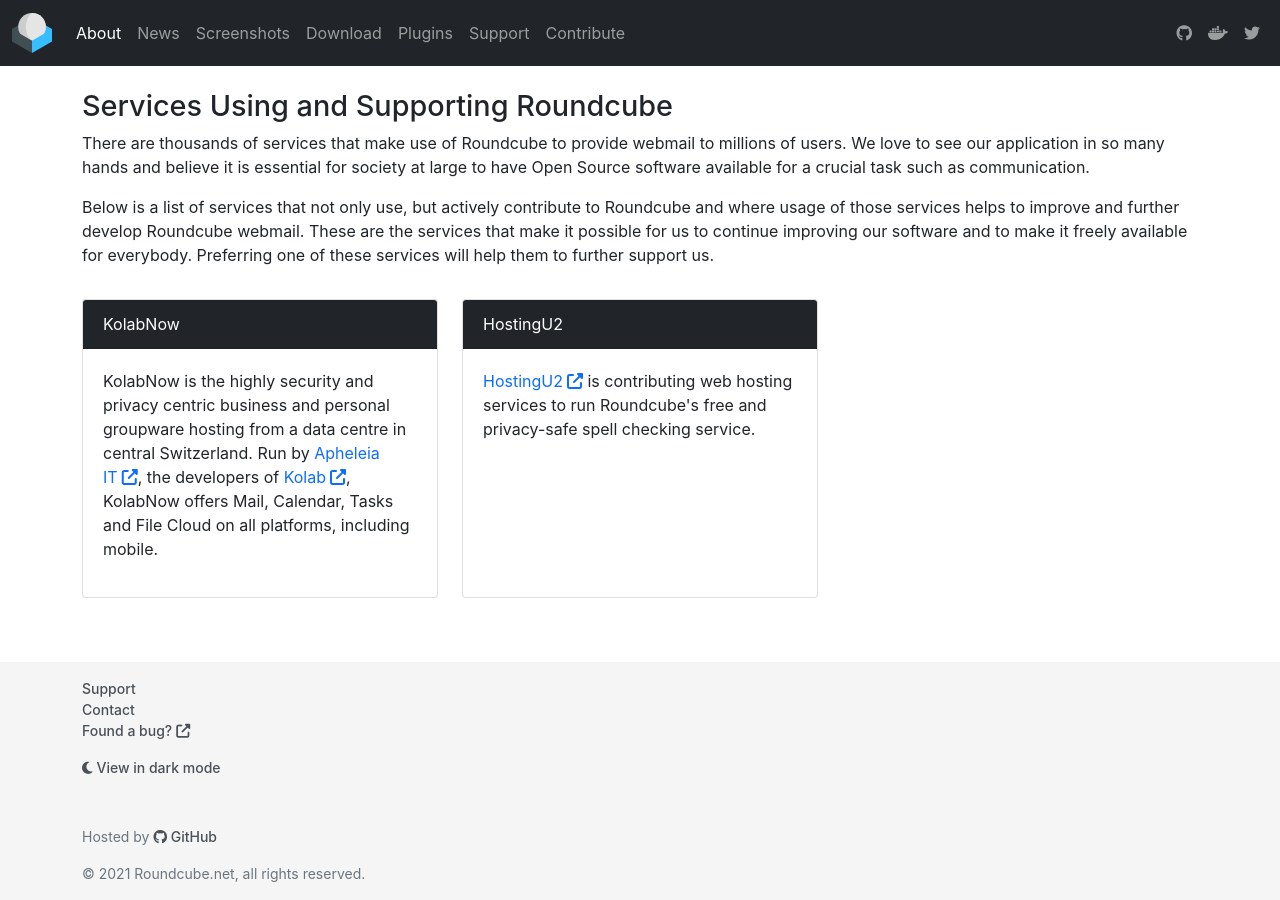
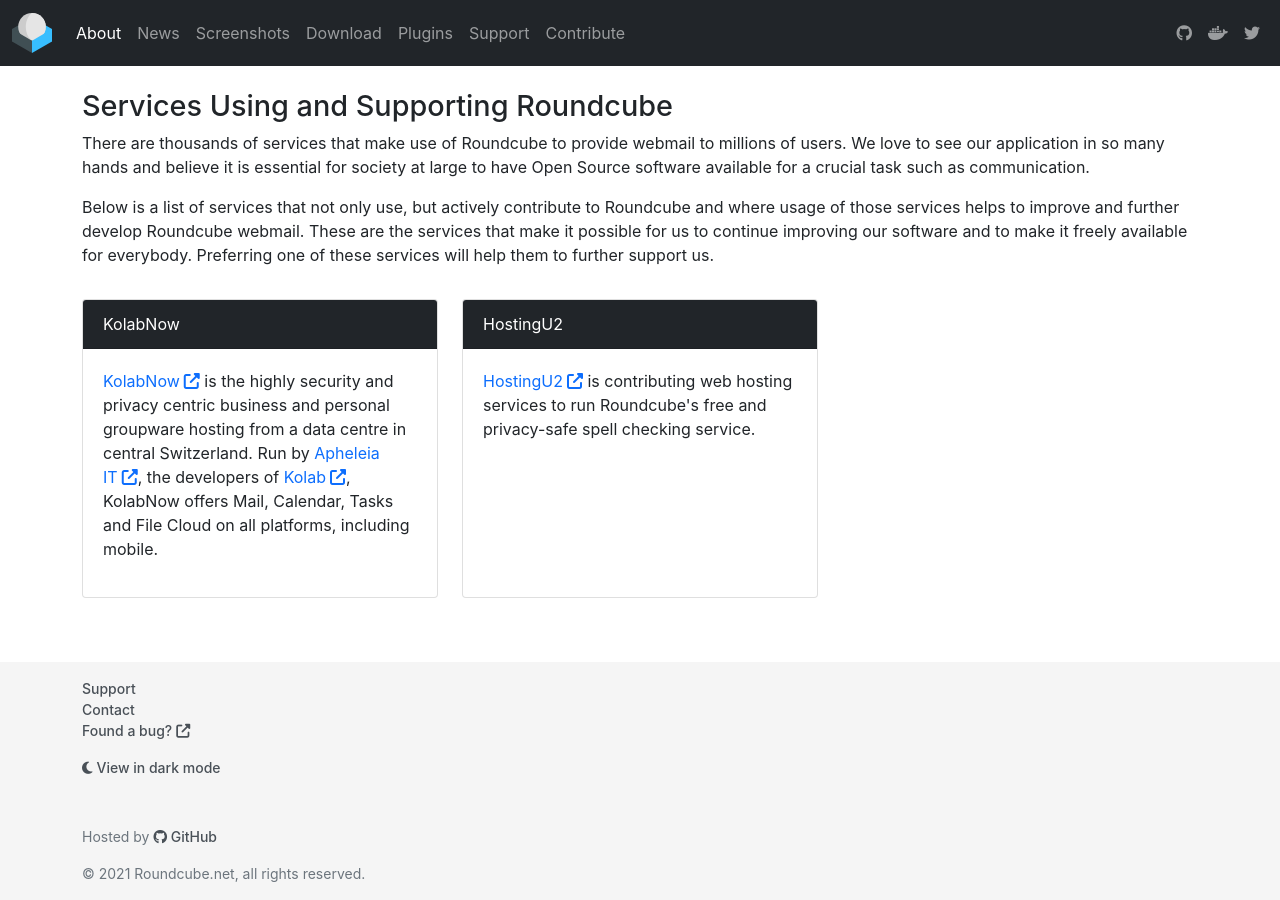
Before and after one commit to roundcube/roundcube.github.com, a Jekyll site: the page built from about/index.html, in a window 1280 px wide and 900 px high, scrolled down 1423 px. Built offline with Jekyll 4.4.1, drawn with Linux system fonts in a browser that asks for light colours; nearby versions of some CDN libraries; comment, search, counter and statistics services are not loaded.

Commit message:
Add link

```diff
--- a/about/index.html
+++ b/about/index.html
@@ -146,8 +146,9 @@
             </div>
             <div class="card-body">
                 <p>
-                    KolabNow is the highly security and privacy centric business and personal
-                    groupware hosting from a data centre in central Switzerland. Run by <a href="https://cycomm.ch/" class="rc-icon external-link" target="_blank">Apheleia IT</a>,
+                    <a href="https://kolabnow.com" class="rc-icon external-link" target="_blank">KolabNow</a>
+                    is the highly security and privacy centric business and personal groupware hosting from a data centre
+                    in central Switzerland. Run by <a href="https://cycomm.ch/" class="rc-icon external-link" target="_blank">Apheleia IT</a>,
                     the developers of <a href="https://kolab.org" class="rc-icon external-link" target="_blank">Kolab</a>,
                     KolabNow offers Mail, Calendar, Tasks and File Cloud on all platforms, including mobile.
                 </p>
```
